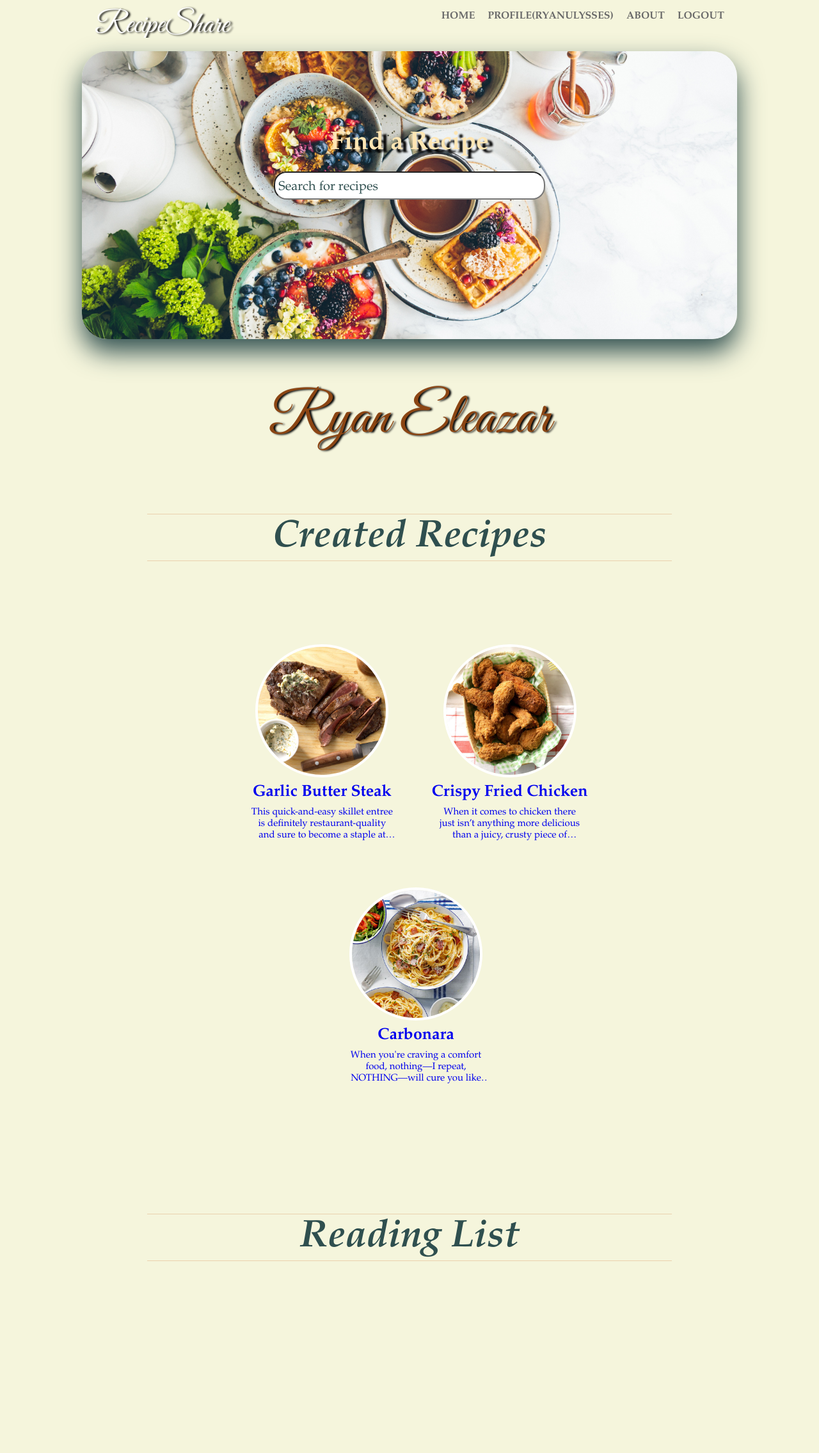
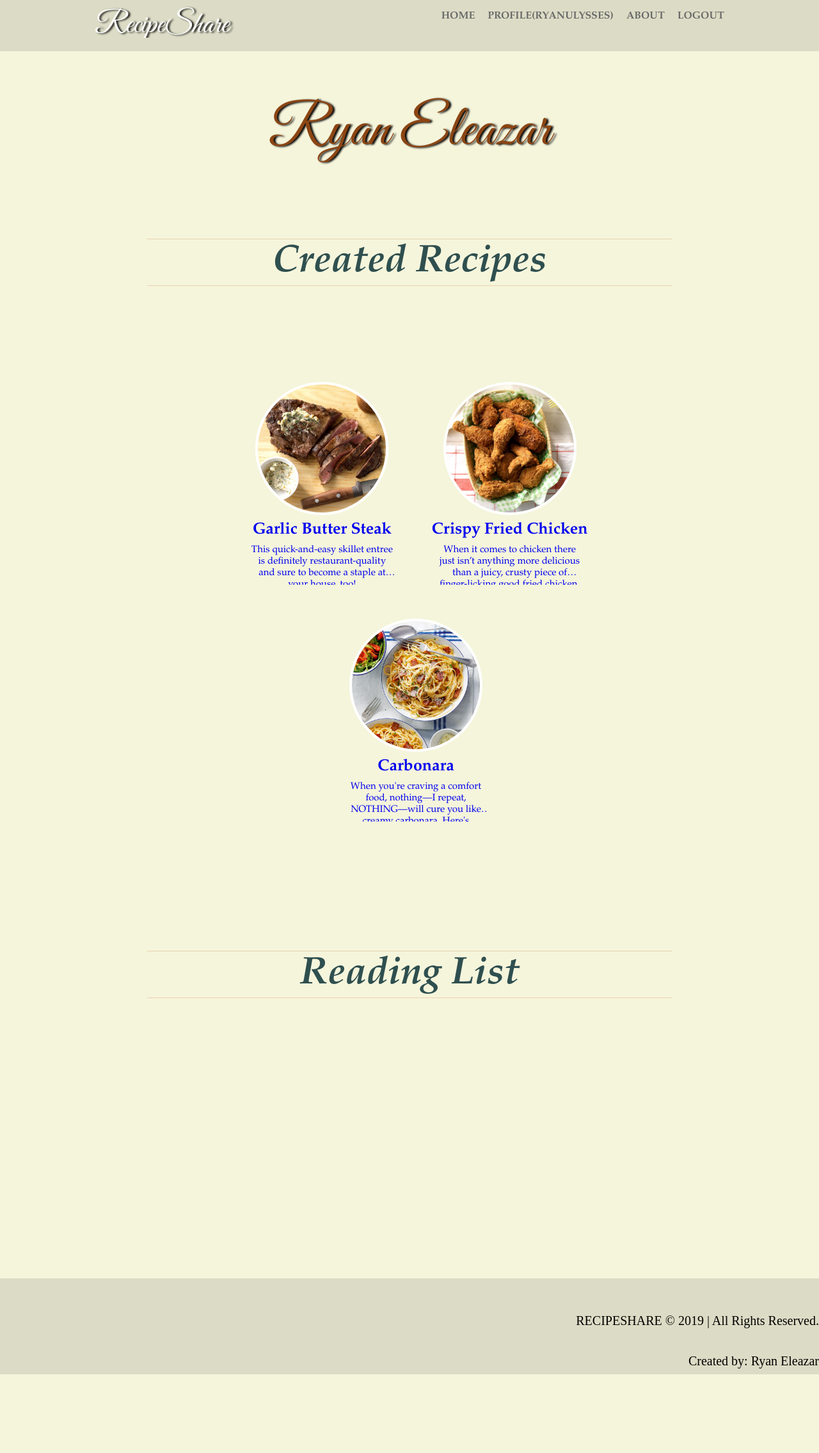
Before and after one commit to rumeleazar/FlaskSampleProject, a Flask app: page /profile/ryanulysses?id=1 in a window 1280 px wide. Shown: the top 2271 px of the page at 64% size. After the commit the page ends 2148 px from the top, so only its background shows below. Run offline with Flask 2, Linux system fonts and the light colour scheme; a user stored in the database is signed in; data comes from the database, SQL or seed files in the repository; tables that the repository leaves empty hold one stand-in row (values such as "Sample post").

Commit message:
Changed some features

```diff
--- a/application.py
+++ b/application.py
@@ -49,9 +49,14 @@
 
 
     # SQLITE3 COMMANDS:
+    # with sqlite3.connect('database.db') as conn:
+    #     cur = conn.cursor()
+    #     cur.execute("SELECT * FROM recipe")
+    #     recipe = cur.fetchall()
+
     with sqlite3.connect('database.db') as conn:
         cur = conn.cursor()
-        cur.execute("SELECT * FROM recipe")
+        cur.execute("SELECT recipe.dishname, user.firstname, user.lastname, recipe.imagename, recipe.description, recipe.id FROM recipe INNER JOIN user ON recipe.author = user.username")
         recipe = cur.fetchall()
 
     if 'username' in session:
--- a/static/style.css
+++ b/static/style.css
@@ -200,7 +200,7 @@
 .column{
 	overflow: visible;
 	width: 250px;
-	height: 380px;
+	height: 370px;
 	background-color: #F5F5DC;
 	text-align: center;
 	padding: 0;
@@ -267,7 +267,7 @@
 }
 
 .descriptionbox {
-
+	height: 70px;
 	width: 90%;
 	margin: 0 auto;
 	padding: 0;
@@ -277,6 +277,7 @@
   	-webkit-line-clamp: 3;
   	-webkit-box-orient: vertical;
   	text-align: center;
+
 
 }
 
@@ -296,6 +297,7 @@
 
 .half-black {
   background: rgba(0,0,0,0);
+
 
 }
 
--- a/templates/profile.html
+++ b/templates/profile.html
@@ -4,7 +4,7 @@
 
 
 <section>
-	<header class = 'half-black'>
+	<header class = 'loginnav'>
 			<div class="container">
 				<nav>
 					{% if session['username'] %}
@@ -32,16 +32,6 @@
 				</nav>
 			</div>
 	</header>
-	<section id = 'showcase'>
-		<div class='container'>
-			<h3> Find a Recipe </h3>
-		</div>
-		<div class = 'searchbar'>
-			<input type="text" name="search" placeholder="Search for recipes">
-		</div>
-	</section>
-
-</section>
 
 <section id = 'profilebox'>
 
```
Also changed, not shown: templates/index.html (+7 -4 lines), templates/search.html (+6 -7 lines).
